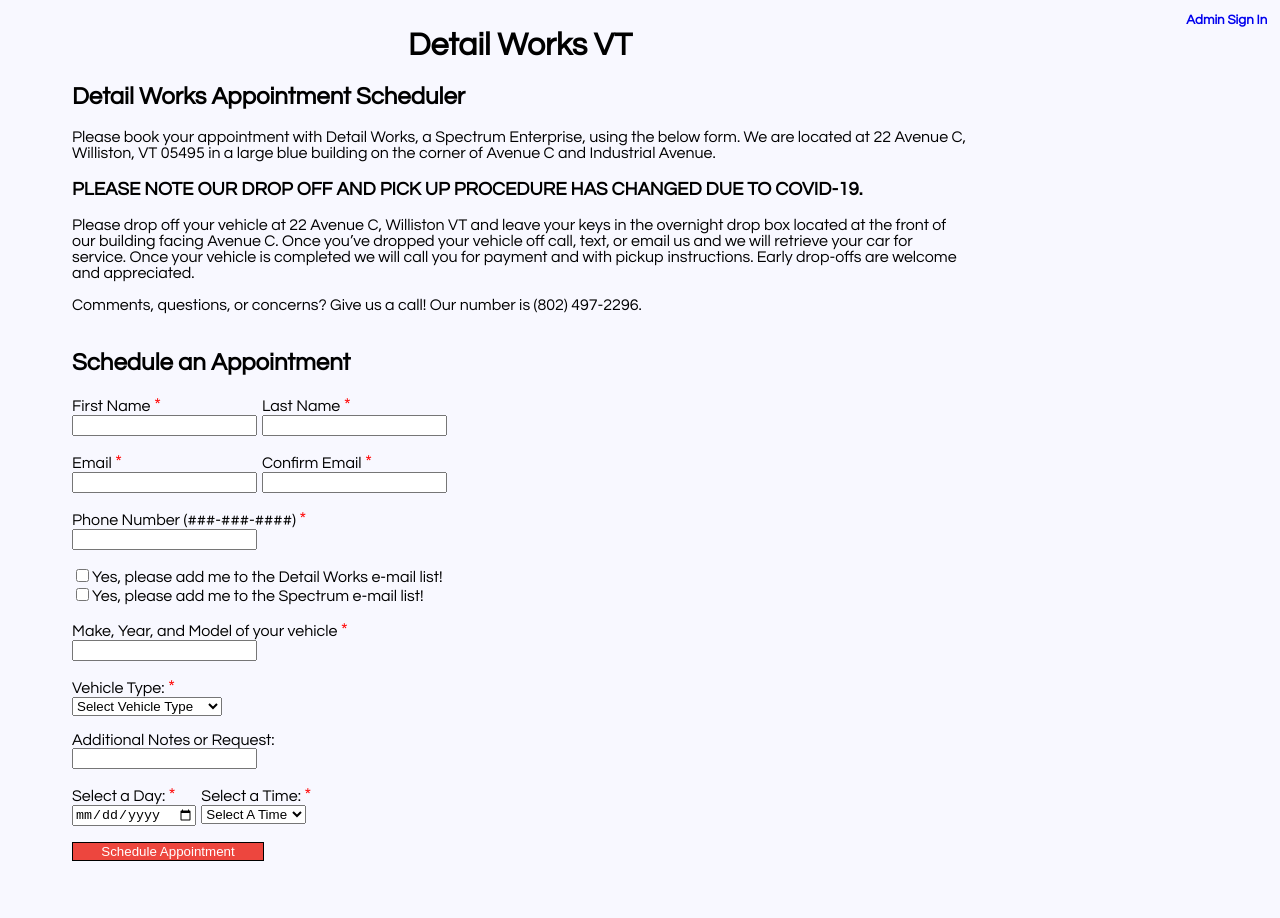
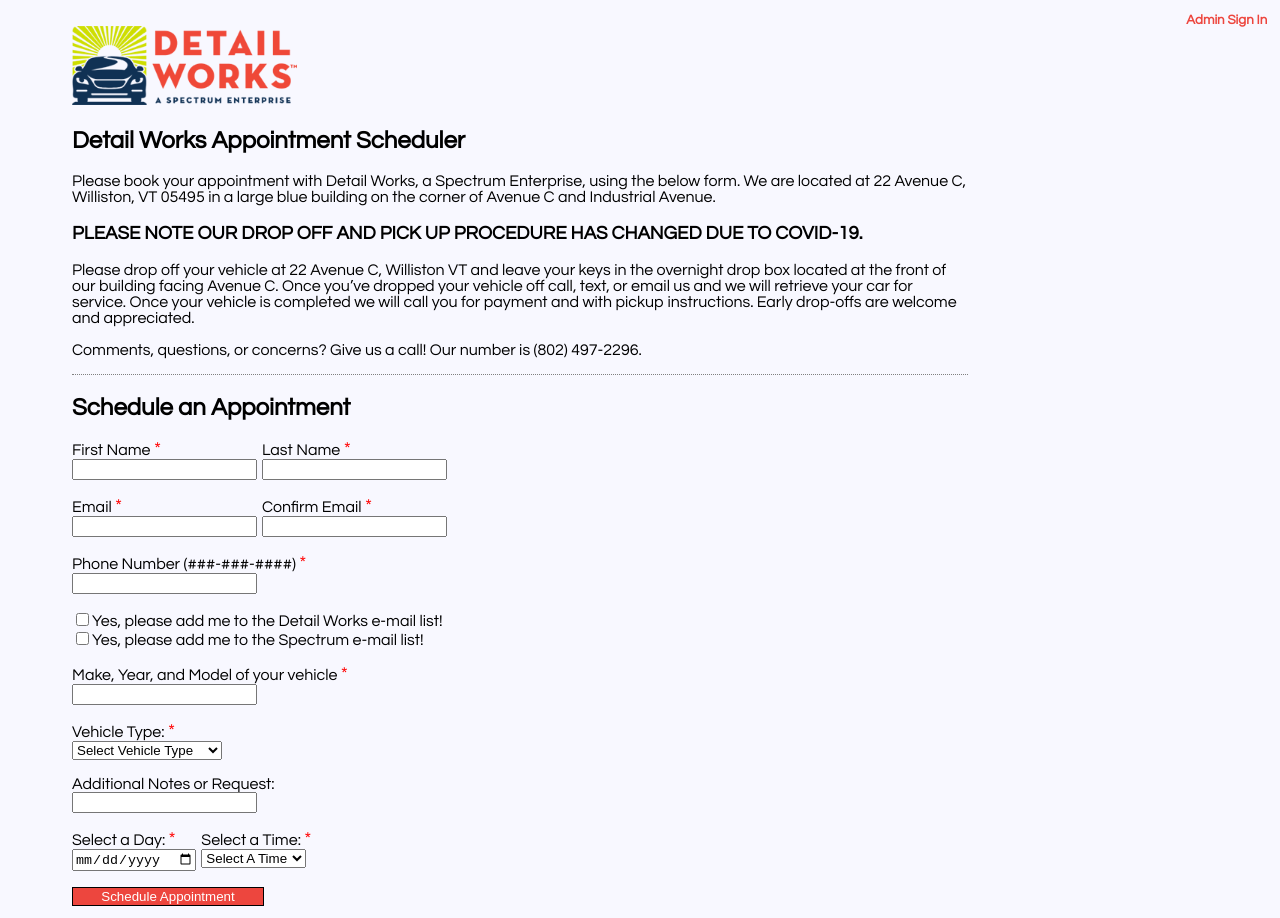
Before and after one commit to Msandres123/detail-works-vt-capstone, a React (Create React App) app in the folder client/: page / in a window 1280 px wide. Before the commit the page ends 874 px from the top, so only its background shows below. Built offline with nearby package versions, Linux system fonts and the light colour scheme; no server answers.

Commit message:
Added Logo

```diff
--- a/client/src/App.css
+++ b/client/src/App.css
@@ -1,8 +1,8 @@
-@import url('https://fonts.googleapis.com/css2?family=Questrial&display=swap');
+@import url("https://fonts.googleapis.com/css2?family=Questrial&display=swap");
 body {
   margin-bottom: 5vh;
   background-color: #f8f8ff;
-  font-family: 'Questrial', sans-serif;
+  font-family: "Questrial", sans-serif;
 }
 /* Container for the whole page */
 .container {
@@ -52,7 +52,7 @@
   text-align: left;
   margin-right: 25vw;
   margin-left: 5vw;
-  border-bottom: 1px dotted ghostwhite
+  border-bottom: 1px dotted grey;
 }
 /* Detail works appointment schedule header, information in a box above */
 #appointment-scheduler-container {
@@ -64,7 +64,6 @@
   height: 27vh;
 
   background-color: #f8f8ff;
-
 }
 
 /* NavBar.js container for the h8 and higher that ideally persists on all pages */
@@ -76,7 +75,7 @@
   justify-content: flex-start;
   height: 150vh;
   width: 12vw;
-  background-color: #ED463E;
+  background-color: #ed463e;
 }
 /* This "a" appears to have a direct effect. Not fixing what isn't broke. */
 #NavBar-container a {
@@ -95,7 +94,7 @@
 }
 /* AdminPage.js container for the box that appointments currently exist in */
 
-#appointment-page-container{
+#appointment-page-container {
   display: flex;
   flex-direction: row;
 }
@@ -163,7 +162,7 @@
   flex-direction: column;
 }
 
-#admin-scheduler-container{
+#admin-scheduler-container {
   padding-bottom: 125vh;
 }
 
@@ -184,14 +183,16 @@
   justify-content: flex-start;
 }
 
+/*popup when emails dont match*/
 #email-match {
   color: white;
   background-color: red;
   width: 12%;
 }
 
+/*flexbox for name section of form*/
 #form-name {
-  display:flex;
+  display: flex;
   flex-direction: row;
 }
 
@@ -199,26 +200,27 @@
   margin-right: 5px;
 }
 
+/*flexbox for day and time section of form*/
 #date-time {
-  display:flex;
+  display: flex;
   flex-direction: row;
 }
 
 #day {
-  margin-right: 5px
+  margin-right: 5px;
 }
-
+/*flexbox for email section of form*/
 #email-form {
-  display:flex;
+  display: flex;
   flex-direction: row;
 }
 
 #email {
-  margin-right: 5px
+  margin-right: 5px;
 }
 
 .submit {
-  margin-bottom: 1%
+  margin-bottom: 1%;
 }
 
 #sign-out:hover {
@@ -226,23 +228,22 @@
 }
 
 #sign-out {
-  color: white
+  color: white;
 }
 
 .asterisk {
   color: red;
-  font-size:larger
+  font-size: larger;
 }
 
 .submit {
-  background-color: #ED463E;
+  background-color: #ed463e;
   color: white;
   border: 1px solid black;
-
 }
 
+/*styling for admin sign in button*/
 .admin-sign-in {
-
   position: fixed;
   top: 0;
   right: 0;
@@ -253,5 +254,9 @@
 
 #admin-sign-in-link {
   text-decoration: none;
+  color:  #ed463e
+}
 
+#logo {
+  margin-top: 2%;
 }
--- a/client/src/components/AdminSignIn.js
+++ b/client/src/components/AdminSignIn.js
@@ -2,9 +2,6 @@
 import NavBar from "./NavBar";
 import { useEffect } from "react";
 import { app, auth } from "./FirebaseAuth";
-// import firebase from "firebase/app";
-// import "firebase/auth";
-// import "firebase/database";
 
 export default function AdminSignIn(props) {
   useEffect(() => {
--- a/client/src/components/AppointmentPage.js
+++ b/client/src/components/AppointmentPage.js
@@ -37,7 +37,6 @@
       <div id="appointment-container">
         <h4>Day: {appointmentMade.appointmentDate}</h4>
         <p>Time: {appointmentMade.timeOfApp}</p>
-        {/* <p>Customer: {appointmentMade.customerName}</p> */}
         <p>First Name: {appointmentMade.firstName}</p>
         <p>Last Name: {appointmentMade.lastName}</p>
         <p>Phone Number: {appointmentMade.phoneNumber}</p>
--- a/client/src/components/AppointmentScheduler.js
+++ b/client/src/components/AppointmentScheduler.js
@@ -19,18 +19,13 @@
   const [appointmentsMade, setAppointmentsMade] = useState([]);
   const [scheduledNoon, setScheduledNoon] = useState(0);
   const [scheduledEight, setScheduledEight] = useState(0);
-  //const [blackedOut, setBlackedOut] = useState(false);
   const [email, setEmail] = useState("");
   const [matchEmail, setMatchEmail] = useState("");
 
   //Email list variables
-  const [subDTWL, setSubDTWL] = useState("No")
-  const [subSL, setSubSL] = useState("No")
+  const [subDTWL, setSubDTWL] = useState("No");
+  const [subSL, setSubSL] = useState("No");
 
-  //   const isWeekday = date => {
-  //     const day = getDay(date);
-  //     return day !== 0 && day !== 6;
-  //   }
   //prevents user from scheduling appointment for a date in the past
   var today = new Date();
   var dd = today.getDate();
@@ -55,21 +50,11 @@
     return ref.current;
   }
 
-  //   function noWeekends(dateString) {
-  //       console.log("I'm Hit Ked")
-  //     const day = (new Date(dateString)).getDay();
-  //     if (day === 0 || day === 6 ) {
-  //       setBlackedOut(true);
-  //     }
-  //     setBlackedOut(false);
-  //   }
-
   function dateChangeHandle(evt) {
     setDateOfApp(evt.target.value);
     setTime("");
     setUnavailableEight(false);
     setUnavailableNoon(false);
-    // noWeekends()
   }
 
   function vehicleChangeHandle(evt) {
@@ -77,6 +62,7 @@
     setPrice(0);
   }
 
+  //stores email inputs to check if they match
   function emailChangeHandle(evt) {
     setEmail(evt.target.value);
   }
@@ -85,19 +71,19 @@
     setMatchEmail(evt.target.value);
   }
 
-  function handleDWClick(){
+  function handleDWClick() {
     if (subDTWL !== "Yes") {
-    setSubDTWL("Yes")
+      setSubDTWL("Yes");
     } else {
-      setSubDTWL("No")
+      setSubDTWL("No");
     }
   }
 
-  function handleSpecClick(){
+  function handleSpecClick() {
     if (subSL !== "Yes") {
-    setSubSL("Yes")
+      setSubSL("Yes");
     } else {
-      setSubSL("No")
+      setSubSL("No");
     }
   }
 
@@ -154,8 +140,8 @@
     });
   }
 
-  console.log(subDTWL)
-  console.log(subSL)
+  console.log(subDTWL);
+  console.log(subSL);
 
   return (
     <div id="appointment-scheduler-container">
@@ -221,11 +207,11 @@
           Yes, please add me to the Detail Works e-mail list!
         </label>
         <label>
-          <input type="checkbox"  onClick={handleSpecClick} />
+          <input type="checkbox" onClick={handleSpecClick} />
           Yes, please add me to the Spectrum e-mail list!
         </label>
         <input type="hidden" name="spectrumList" value={subSL} />
-        <input type="hidden" name="detailWorksList" value={subDTWL}/>
+        <input type="hidden" name="detailWorksList" value={subDTWL} />
         <br />
         <label>
           Make, Year, and Model of your vehicle <span class="asterisk">*</span>
@@ -309,7 +295,7 @@
           type="submit"
           value="Schedule Appointment"
           style={{ width: "15vw" }}
-          disabled={email !== matchEmail}
+          disabled={email !== matchEmail} //disables submit if emails dont match
         />
       </form>
     </div>
--- a/client/src/components/Home.js
+++ b/client/src/components/Home.js
@@ -1,5 +1,6 @@
 import React from "react";
 import { Link } from "react-router-dom";
+import Logo from '../images/dw-horizontal.png'
 
 //Service Pricing Components
 import AppointmentScheduler from "./AppointmentScheduler";
@@ -8,7 +9,8 @@
   return (
     <>
       <div className="home-container">
-        <h1 id="app-header">Detail Works VT</h1>
+        <img id="logo" src={Logo} width="225" alt="Detail Works Logo" title="Detail Works Logo"/>
+
         <h2>Detail Works Appointment Scheduler</h2>
         <p>
           Please book your appointment with Detail Works, a Spectrum Enterprise,
--- a/client/src/components/UpdateAppointment.js
+++ b/client/src/components/UpdateAppointment.js
@@ -5,7 +5,7 @@
 import SuvPrice from "./SuvPrice";
 
 export default function UpdateAppointment(props) {
-  // const [updateCustomerName, setUpdateCustomerName] = useState(props.appointmentMade.customerName)
+
   const [updateFirstName, setUpdateFirstName] = useState(
     props.appointmentMade.firstName
   );
```
Also changed, not shown: client/src/components/AdminPage.js (+8 -7 lines), client/src/components/Calendar.js (deleted, +0 -23 lines), client/src/components/Search.js (deleted, +0 -15 lines), client/src/images/dw-horizontal.png (added).
